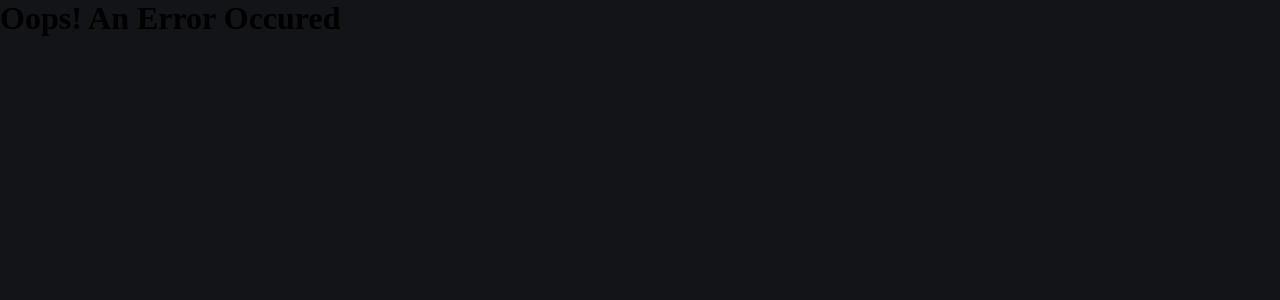
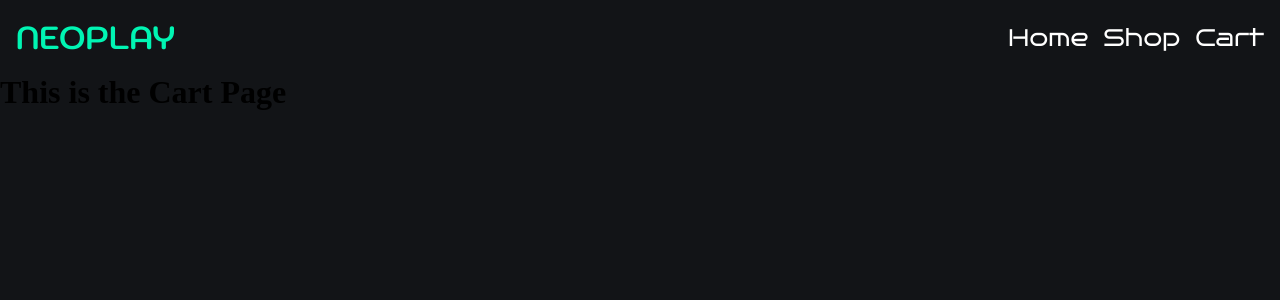
Before and after one commit to 2007MK/shopping-cart, a React (Vite) app: page /cart in a window 1280 px wide. Shown: the top 300 px of the page. Built offline with nearby package versions, Linux system fonts and the light colour scheme.

Commit message:
fix: make folders and files of other pages

```diff
--- a/eslint.config.js
+++ b/eslint.config.js
@@ -23,7 +23,7 @@ export default defineConfig([
       },
     },
     rules: {
-      "no-unused-vars": ["warn", { varsIgnorePattern: "^[A-Z_]" }],
+      "no-unused-vars": ["off", { varsIgnorePattern: "^[A-Z_]" }],
     },
   },
 ]);
--- a/src/Components/Card/Card.module.css
+++ b/src/Components/Card/Card.module.css
@@ -27,7 +27,7 @@
 }
 
 img {
-  width: 100%;
+  width: 400px;
   object-fit: contain;
 }
 
--- a/src/Components/Navigation/Nav.jsx
+++ b/src/Components/Navigation/Nav.jsx
@@ -2,6 +2,7 @@ import styles from "./Nav.module.css";
 import Icon from "@mdi/react";
 import { mdiMenu } from "@mdi/js";
 import { useState } from "react";
+import { Link } from "react-router";
 
 function Nav() {
   const [navOpen, setNavOpen] = useState(false);
@@ -18,9 +19,15 @@ function Nav() {
       </div>
       <nav className={`${styles.nav} ${navOpen ? styles.navVisible : ""}`}>
         <ul>
-          <li>Home</li>
-          <li>Shop</li>
-          <li>Cart</li>
+          <Link className={styles.navItems} to="/">
+            Home
+          </Link>
+          <Link className={styles.navItems} to="/shop">
+            Shop
+          </Link>
+          <Link className={styles.navItems} to="/cart">
+            Cart
+          </Link>
         </ul>
       </nav>
     </div>
--- a/src/Components/Navigation/Nav.module.css
+++ b/src/Components/Navigation/Nav.module.css
@@ -43,11 +43,12 @@ ul {
   /* border: 3px solid green; */
 }
 
-li {
+.navItems {
   list-style: none;
   font-family: "Bruno Ace";
   font-size: 24px;
   color: white;
+  text-decoration: none;
 }
 
 svg {
--- /dev/null
+++ b/src/pages/Cart/Cart.jsx
@@ -0,0 +1,7 @@
+import styles from "./Cart.module.css";
+
+function Cart() {
+  return <h1>This is the Cart Page</h1>;
+}
+
+export default Cart;
--- a/src/pages/Home/Home.jsx
+++ b/src/pages/Home/Home.jsx
@@ -1,6 +1,7 @@
 import Card from "../../Components/Card/Card.jsx";
 import styles from "./Home.module.css";
 import sneak from "../../assets/sneak.png";
+import { Link } from "react-router";
 
 function Home() {
   return (
@@ -14,7 +15,9 @@ function Home() {
             Shop premium equipment designed for <span>speed</span>,{" "}
             <span>strength</span>, and <span>precision.</span>
           </h4>
-          <button>Shop Now</button>
+          <Link to="/shop">
+            <button>Shop Now</button>
+          </Link>
         </div>
         <div className={styles.right}>
           <Card name={"Sneakers"} price={699} img={sneak}></Card>
--- /dev/null
+++ b/src/pages/ProductDetails/ProductDetails.jsx
@@ -0,0 +1,7 @@
+import Styles from "./ProductDetails.module.css";
+
+function ProductDetails() {
+  return <></>;
+}
+
+export default ProductDetails;
--- /dev/null
+++ b/src/pages/Shop/Shop.jsx
@@ -0,0 +1,7 @@
+import styles from "./Shop.module.css";
+
+function Shop() {
+  return <></>;
+}
+
+export default Shop;
--- a/src/routes.jsx
+++ b/src/routes.jsx
@@ -1,13 +1,21 @@
 import App from "./App";
 import ErrorPage from "./pages/ErrorPage";
 import Home from "./pages/Home/Home";
+import ProductDetails from "./pages/ProductDetails/ProductDetails";
+import Shop from "./pages/Shop/Shop";
+import Cart from "./pages/Cart/Cart";
 
 const routes = [
   {
     path: "/",
     element: <App />,
     errorElement: <ErrorPage />,
-    children: [{ index: true, element: <Home /> }],
+    children: [
+      { index: true, element: <Home /> },
+      { path: "/shop", element: <Shop /> },
+      { path: "/shop/:productId", element: <ProductDetails /> },
+      { path: "/cart", element: <Cart /> },
+    ],
   },
 ];
 
```
Also changed, not shown: src/pages/Cart/Cart.module.css (added), src/pages/ProductDetails/ProductDetails.module.css (added), src/pages/Shop/Shop.module.css (added).
